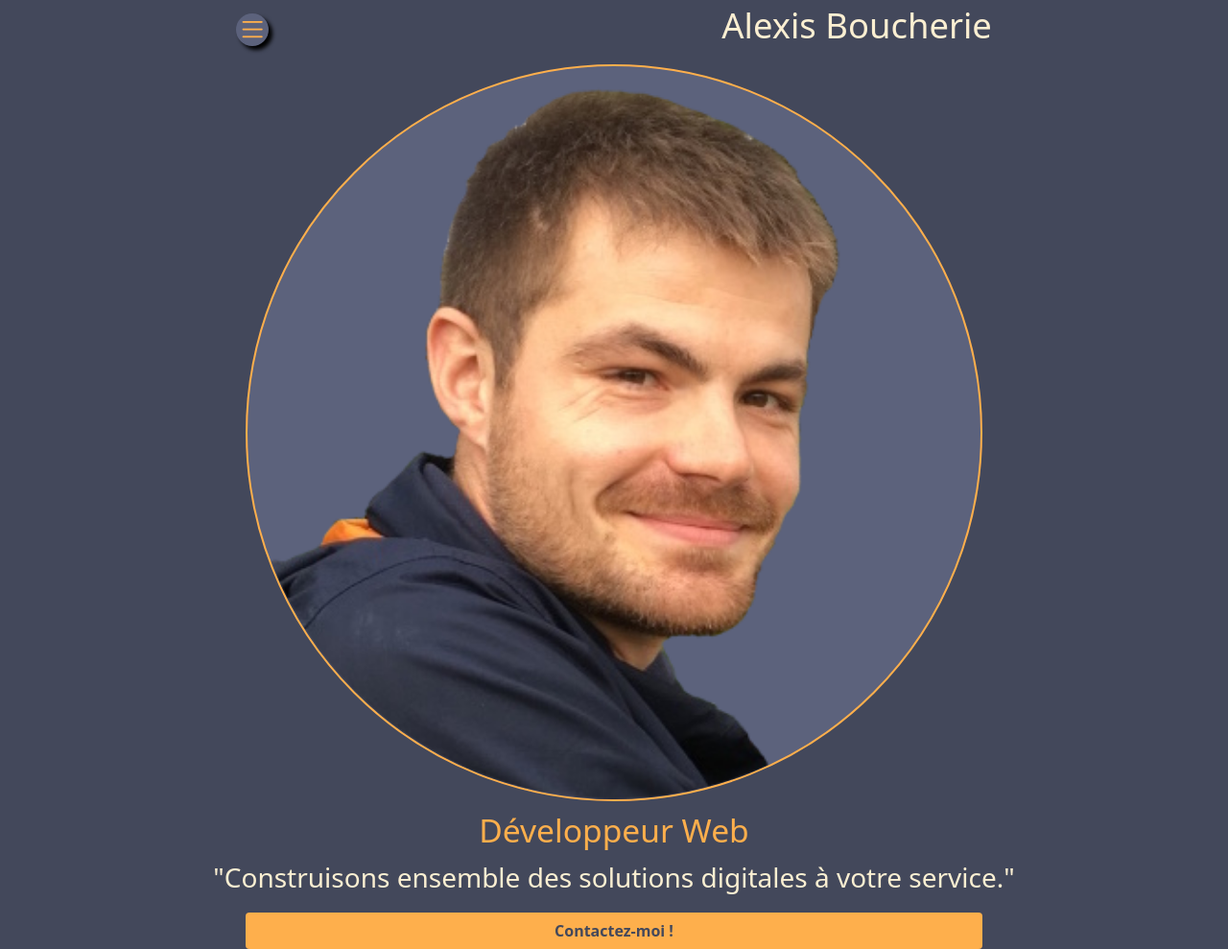
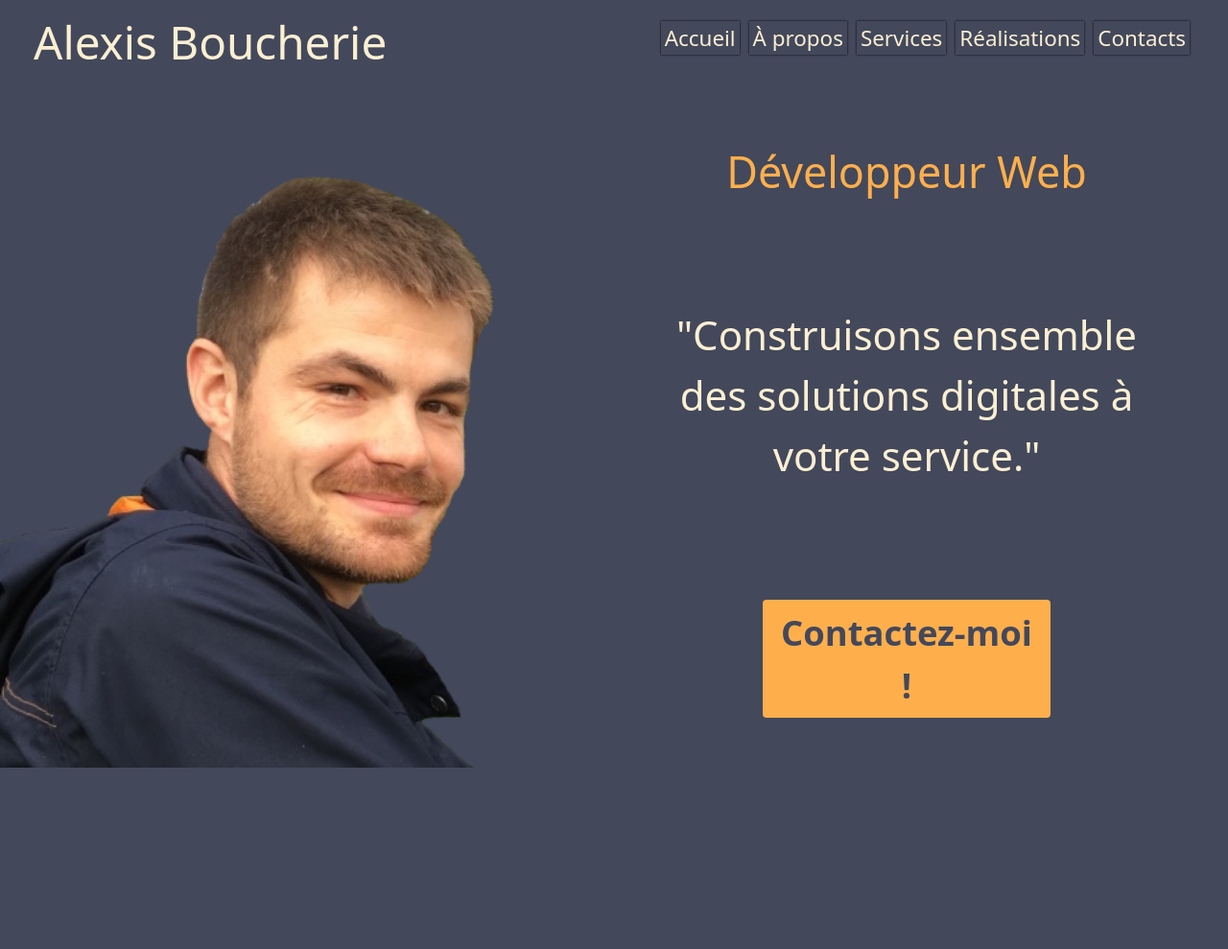
Before and after one commit to AlexisBoucherie/portfolio, a PHP site: page / in a window 1280 px wide. Shown: the whole page at 96% size. After the commit the page ends 800 px from the top, so only its background shows below. Run offline with PHP 8.4, Linux system fonts and the light colour scheme.

Commit message:
finish tablet and desktop homepage

```diff
--- a/index.html
+++ b/index.html
@@ -13,7 +13,9 @@
     <link rel="stylesheet" href="style.css">
 </head>
 <body>
-    <header class="d-flex justify-content-around align-items-center">
+    <header>
+
+      <!-- nav mobile   -->
       <div id="mySidenav" class="sidenav">
         <i id="closeBtn" href="#" class="bi bi-x-circle close"></i>
           <ul>
@@ -28,17 +30,36 @@
       <a href="#" id="openBtn">
         <i class="bi bi-list"></i>
       </a>
+
+      <h1>Alexis Boucherie</h1>
+
+      <!-- nav tablette et desktop -->
+      <nav class="highres-nav">
+        <ul>
+          <li><a href="#">Accueil</a></li>
+          <li><a href="#">À propos</a></li>
+          <li><a href="#">Services</a></li>
+          <li><a href="#">Réalisations</a></li>
+          <li><a href="#">Contacts</a></li>
+        </ul>
+      </nav>
+    </header>
+
+    <main>
+      <!-- homepage -->
+      <div class="home">
+        <div class="profile-pic-mobile"></div>
+        <div class="profile-pic">
+          <img src="img/profil_velo.png" alt="Photo d'Alexis Boucherie">
         </div>
-        <h1>Alexis Boucherie</h1>
-    </header>
-    <main>
-        <div class="home d-flex flex-column justify-content-around align-items-center">
-            <img src="img/profil_velo_mobile.png" alt="Photo d'Alexis Boucherie">
-            <h2>Développeur Web</h2>
-            <p>"Construisons ensemble des solutions digitales à votre service."</p>
-            <button type="button" class="btn">Contactez-moi !</button>
+        <div class="side">
+          <h2 class="job">Développeur Web</h2>
+          <p class="catchphrase">"Construisons ensemble des solutions digitales à votre service."</p>
+          <button type="button" class="btn cta-btn">Contactez-moi !</button>
+        </div>
       </div>
     </main>
+
     <footer>
 
     </footer>
--- a/style.css
+++ b/style.css
@@ -11,6 +11,14 @@ body {
 
 h1 {
     font-size: 1.3em;
+    margin-left: 5px;
+    text-align: center;
+}
+
+header {
+    display: flex;
+    justify-content: space-around;
+    align-items: center;
 }
 
 /* Sidenav menu */
@@ -87,19 +95,34 @@ main {
     height: 90vh;
 }
 
+.side {
+    display: flex;
+    flex-direction: column;
+    align-items: center;
+    justify-content: space-around;
+    height: 55vh;
+}
+
 h2 {
     font-size: 1.2em;
     color: #FEAF4C;
 }
 
-img {
+.home .profile-pic-mobile {
     display: block;
-    width: 60vw;
-    height: auto;
+    width: 175px;
+    height: 175px;
     margin: 10px auto;
+    background-image: url('img/profil_velo_mobile.png');
+    background-position: center;
+    background-size: cover;
     background-color: #5c627c;
     border: 2px solid #FEAF4C;
     border-radius: 50%;
+}
+
+.home p {
+    width: 80vw;
 }
 
 .btn {
@@ -107,4 +130,134 @@ img {
     color: #43485B;
     font-weight: bold;
     width: 60vw;
+    max-width: 250px;
 }
+
+/* !! Nav version tablette et desktop, cachée en version mobile !! */
+
+.highres-nav {
+    display: none;
+}
+
+.profile-pic {
+    display: none;
+}
+
+@media screen and (min-width: 672px) {
+
+    /* BODY */
+
+    body {
+        margin: 10px 20px ;
+    }
+
+    /* HEADER */
+
+    /* !! Nav version mobile, cachée en version tablette et desktop !! */
+    #openBtn {
+        display: none;
+    }
+
+    header {
+        justify-content: space-between;
+    }
+
+    .highres-nav {
+        display: block;
+    }
+
+    nav ul {
+        display: flex;
+        justify-content: space-between;
+        align-items: center;
+    }
+
+    nav li {
+        font-size: 0.8em;
+        list-style-type: none;
+    }
+
+    nav a {
+        color: #FBEFD2;
+        text-decoration: none;
+        margin-right: 10px;
+        padding: 2px 4px;
+        box-shadow: 0px 0px 2px black;
+    }
+
+    h1 {
+        font-size: 0.9em;
+    }
+}
+
+@media screen and (min-width: 990px) {
+
+    h1 {
+        font-size: 1.7em;
+    }
+
+    .home .profile-pic-mobile {
+        display: none;
+    }
+
+    .home {
+      display: grid;
+      grid-template-columns: 50% 50%;
+      grid-template-rows: 1fr;
+      gap: 0px 0px;
+      grid-template-areas:
+        "profile-pic side";
+    }
+
+    .profile-pic {
+        grid-area: profile-pic;
+        display: block;
+    }
+
+    .profile-pic img {
+        position: absolute;
+        bottom: 0;
+        left: 0;
+        width: auto;
+        height: 80vh;
+        max-width: 60vw;
+    }
+
+    .side {
+        grid-area: side;
+        display: flex;
+        flex-direction: column;
+        align-content: space-around;
+        height: 90vh;
+        padding-top: 20px;
+    }
+
+    h2 {
+        font-size: 1.6em;
+    }
+
+    .catchphrase {
+        max-width: 40vw;
+        font-size: 1.5em;
+    }
+
+    .cta-btn {
+        font-size: 1.3em;
+        max-width: 300px;
+    }
+
+    .cta-btn:hover {
+        background-color: #5c627c;
+        color : #FEAF4C
+    }
+}
+
+@media screen and (min-width: 1296px) {
+
+    body {
+        max-width: 1296px;
+        margin-left: auto;
+        margin-right: auto;
+        border: 2px solid red;
+    }
+}
```
Also changed, not shown: img/profil_velo.png. Lines whose indentation alone changed are shown as unchanged.
